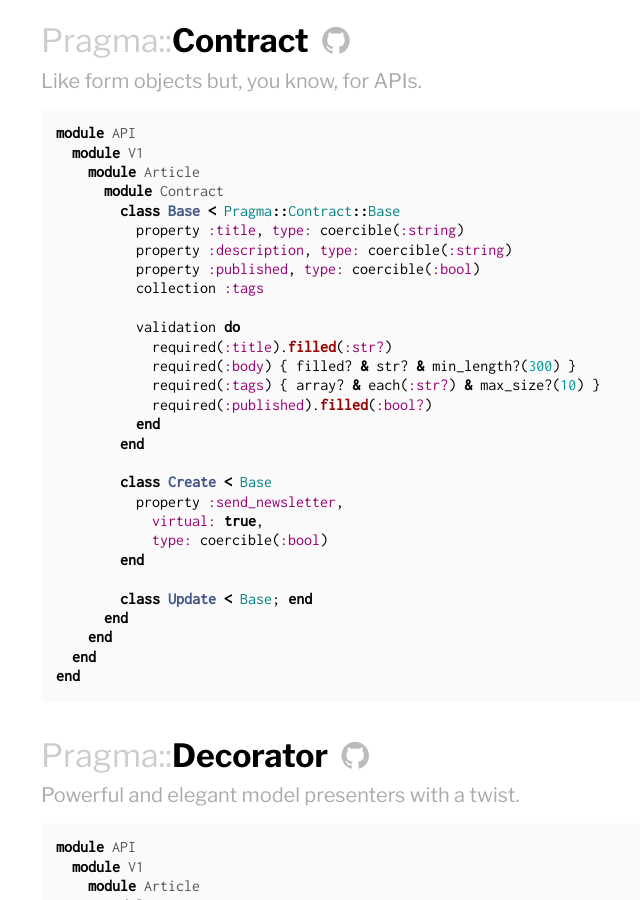
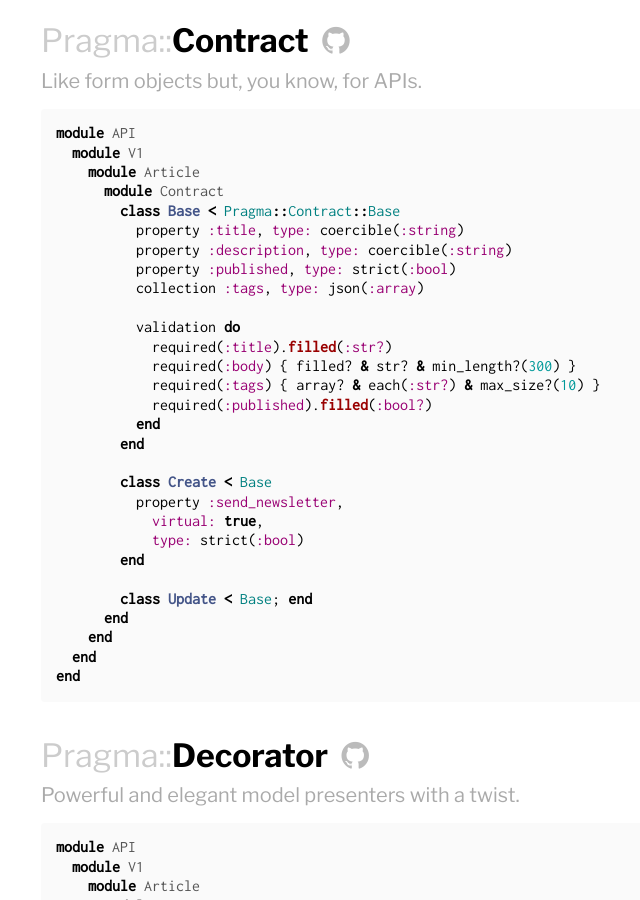
Before and after one commit to pragmarb/pragmarb.org, a Jekyll site: the page built from index.html, in a window 1280 px wide and 900 px high, scrolled down 1556 px. Shown: the whole window, without its empty margins (224-864 px from the left). Built offline with Jekyll 4.4.1, drawn with Linux system fonts in a browser that asks for light colours.

Commit message:
Fix coercion sample

```diff
--- a/index.html
+++ b/index.html
@@ -84,8 +84,8 @@
         class Base < Pragma::Contract::Base
           property :title, type: coercible(:string)
           property :description, type: coercible(:string)
-          property :published, type: coercible(:bool)
-          collection :tags
+          property :published, type: strict(:bool)
+          collection :tags, type: json(:array)
 
           validation do
             required(:title).filled(:str?)
@@ -98,7 +98,7 @@
         class Create < Base
           property :send_newsletter,
             virtual: true,
-            type: coercible(:bool)
+            type: strict(:bool)
         end
 
         class Update < Base; end
@@ -107,7 +107,6 @@
   end
 end{% endhighlight %}
   </div>
-
 
   <div class="component policy">
     <h2 class="component-title">
```
